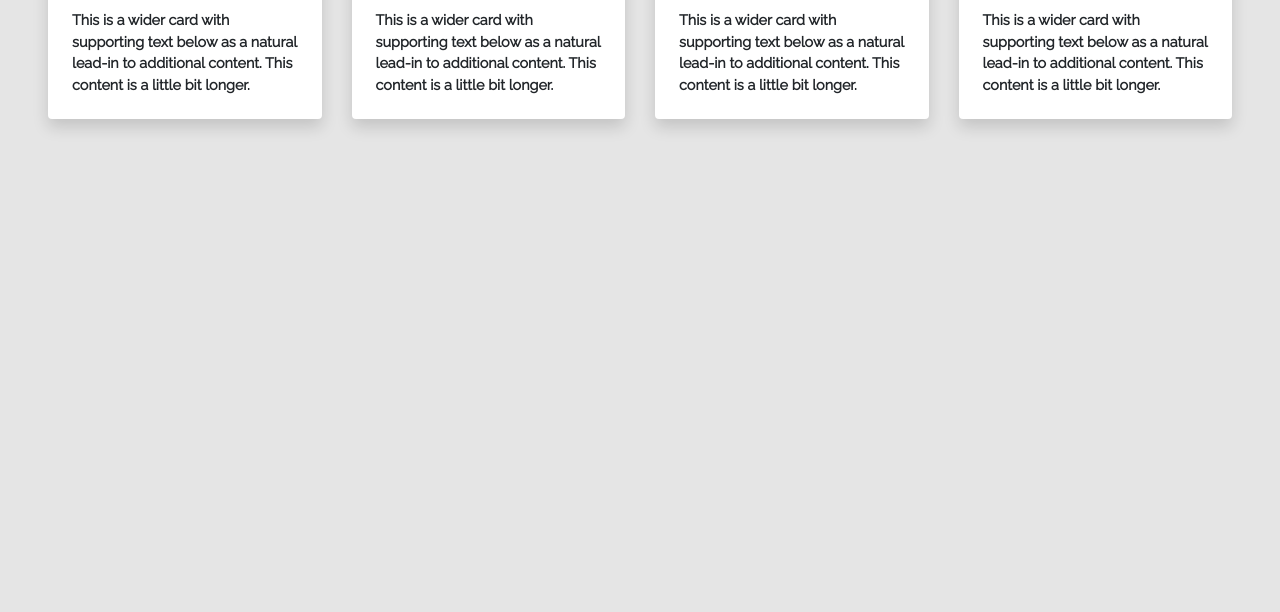
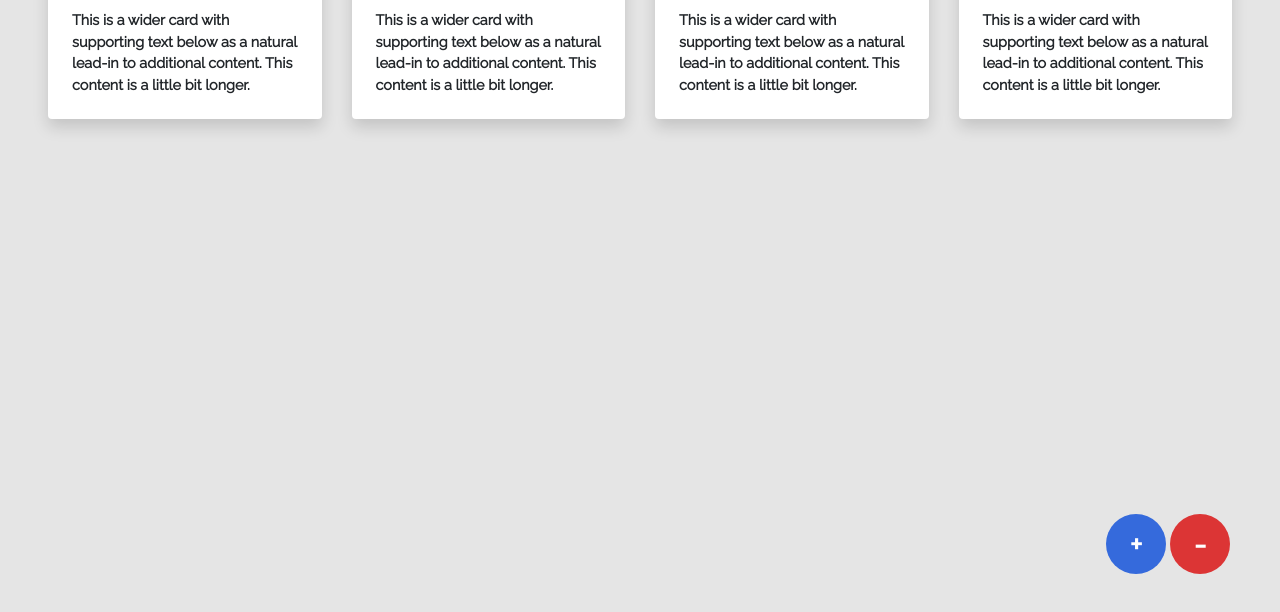
Before and after one commit to Shanmus4/Gallery-Web-App, a plain HTML site: page index.html in a window 1280 px wide. Shown: the part 186-798 px from the top of the page. Drawn offline with Linux system fonts and the light colour scheme.

Commit message:
Added Two Buttons

```diff
--- a/css/styles.css
+++ b/css/styles.css
@@ -16,9 +16,9 @@ body{
 
 .gallery{
     float: left;
-
     width: 50px;
     margin: 0%;
+    font-size: 20vw;
 }
 
 .card{
@@ -120,3 +120,61 @@ a:hover{
   .slider.round:before {
     border-radius: 50%;
   }
+
+
+  .add {
+    background-color :#356adc;
+    color: white;
+    outline: none;
+    border: none;
+    cursor: pointer;
+    border-radius: 100%;
+    height: 2em;
+    width: 2em;
+    font-size: 30px;
+    transition: color 0.15s ease-in-out, background-color 0.15s ease-in-out, border-color 0.15s ease-in-out, box-shadow 0.15s ease-in-out;
+
+  }
+
+  #bottom-button {
+
+    position: fixed;
+    bottom: 40px;
+    right: 50px;
+    height: auto;
+    width: auto;
+
+  }
+
+  .add:hover{
+    background-color : rgb(33, 76, 192);
+  }
+
+  .add:focus{
+    outline: none !important;
+    box-shadow: 0 0 0 0.2rem rgba(53, 131, 220, 0.5);
+
+  }
+
+
+  .del {
+    background-color :#dc3535;
+    color: white;
+    outline: none;
+    border: none;
+    cursor: pointer;
+    border-radius: 100%;
+    height: 2em;
+    width: 2em;
+    font-size: 30px;
+    transition: color 0.15s ease-in-out, background-color 0.15s ease-in-out, border-color 0.15s ease-in-out, box-shadow 0.15s ease-in-out;
+
+  }
+  .del:hover{
+      background-color : rgb(192, 33, 33);
+    }
+  .del:focus{
+  outline: none !important;
+      box-shadow: 0 0 0 0.2rem rgba(220, 53, 53, 0.5);
+
+    }
--- a/index.html
+++ b/index.html
@@ -15,16 +15,15 @@
 </head>
 <body>
     <nav class="mainnavcc navbar navbar-expand-lg navbar-light shadow-sm fixed-top">
-
         <a class="navbar-brand" href="#">
             <ul class="navbar-nav">
             <li><img class="gallery pl-1" src="./assets/gallery (1).svg" alt="Gallery Icon"></li>
-            <li><h3 class="pt-2 pl-2 font-weight-light">Gallery</h3></li>
+            <li><h3 class="font pt-2 pl-2 font-weight-light">Gallery</h3></li>
             </ul>
         </a>
 
         <ul class="navbar-nav ml-auto pt-3 pl-2" >
-                <li class="pr-2"><h3><strong>Color Switch  </strong></h3></li>
+                <li class="font pr-2"><h3><strong>Color Switch  </strong></h3></li>
                 <li>
                     <label class="switch">
                     <input type="checkbox">
@@ -37,9 +36,6 @@
         <ul class="navbar-nav ml-auto">
             <li><button type="submit" class="btn navbar-btn btn-danger" name="logout" id="logout"  value="Log Out">Log Out</button></li>
         </ul>
-
-
-
     </nav>
     <div class="container-fluid p-5">
          <div class="row mt-5">
@@ -91,6 +87,11 @@
                 </div>
                 </a>
             </div>
+
+            <div id="bottom-button">
+                <button class="add">+</button>
+                <button class="del">-</button>
+            </div>
         </div>
 
 
--- a/js/script.js
+++ b/js/script.js
@@ -1,6 +1,23 @@
+var colorflag=0;
 function colorFunction(){
 
+
     var colors= document.getElementsByClassName('mainnavcc');
-    console.log(colors);
-    colors[0].style.backgroundColor='Blue';
+    var fontColorss=document.getElementsByClassName('font');
+
+    if(colorflag==0)
+    {
+        colors[0].style.backgroundColor='#7a7676';
+        fontColorss[0].style.color='#ededed';
+        fontColorss[1].style.color='#ededed';
+        colorflag=1;
+    }
+    else
+    {
+        colors[0].style.backgroundColor='';
+        fontColorss[0].style.color='';
+        fontColorss[1].style.color='';
+        colorflag=0;
+    }
+
 }
```
